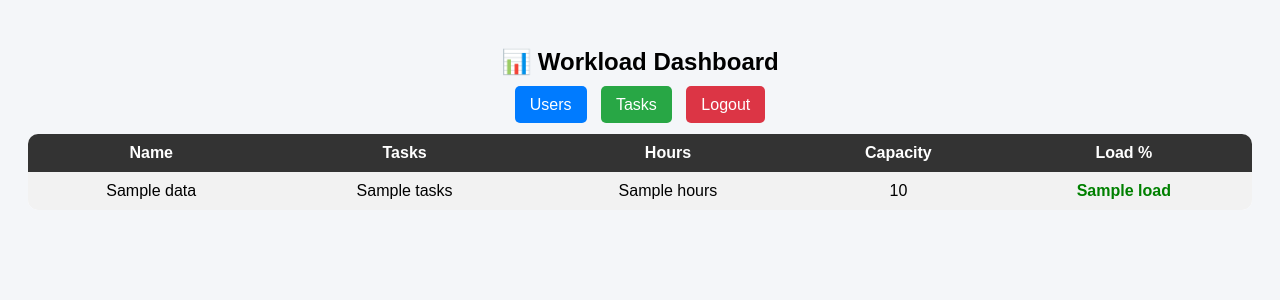
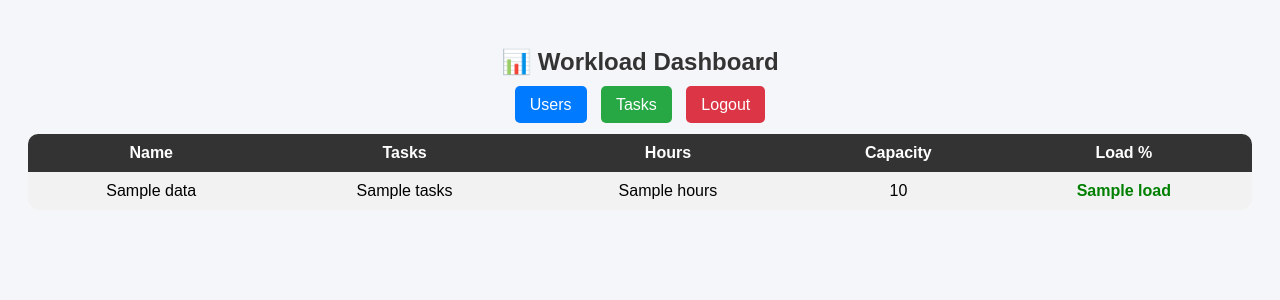
Before and after one commit to obamaeugene8-byte/Biz2, a Flask app: template templates/dashboard.html in a window 1280 px wide. Shown: the top 300 px of the page. Run offline with Flask 3, Linux system fonts and the light colour scheme; the template is opened without the code that fills it: most values are stand-ins (such as "Sample title", 1, 10 or a date in 2020); parts of the project's set-up code (start-up, migrations or seed data) failed here and were passed over.

Commit message:
Update dashboard.html

```diff
--- a/templates/dashboard.html
+++ b/templates/dashboard.html
@@ -2,10 +2,10 @@
 <html>
 <head>
     <title>Dashboard</title>
-
     <style>
         body { font-family: Arial; background:#f4f6f9; padding:20px; }
-        h2 { text-align:center; }
+
+        h2 { text-align:center; color:#333; }
 
         .nav { text-align:center; margin-bottom:20px; }
         .nav a {
```
Lines whose indentation alone changed are shown as unchanged.
